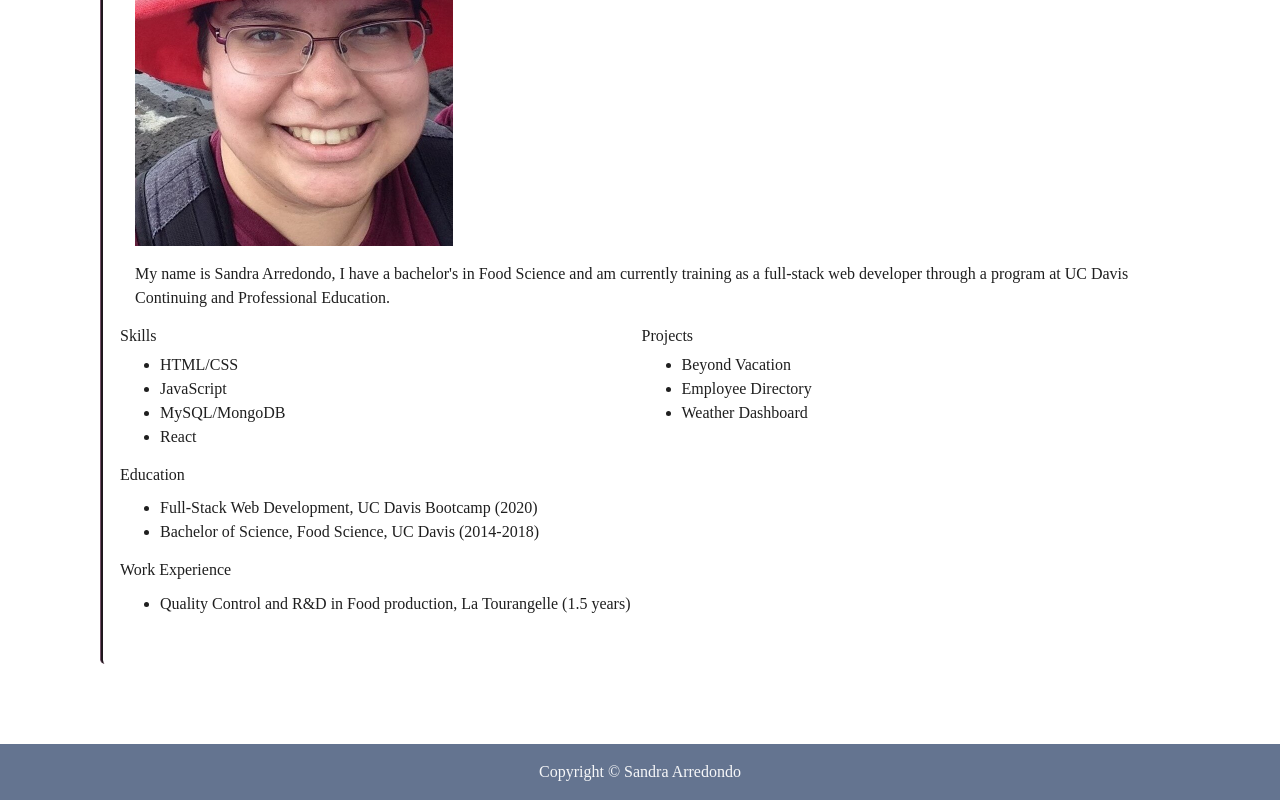
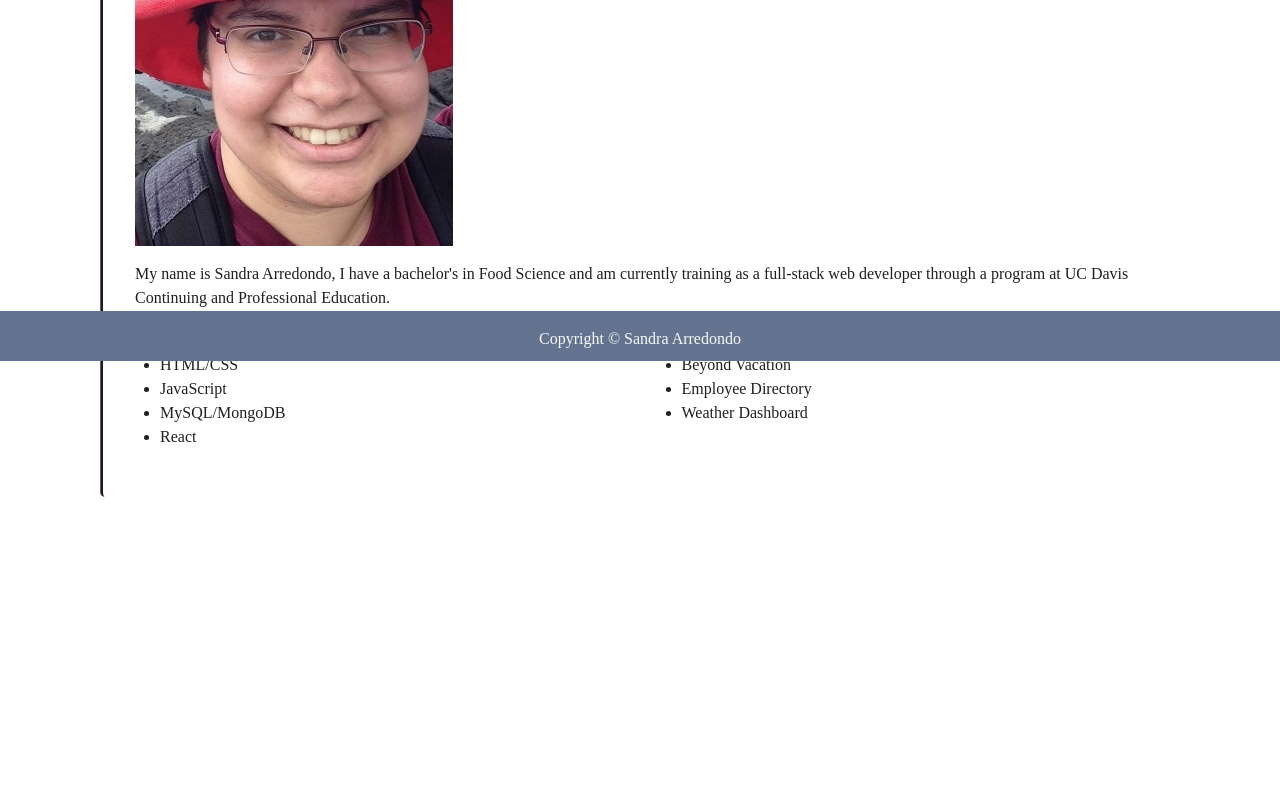
Before and after one commit to salpharre/Portfolio, a React (Create React App) app: page /about in a window 1280 px wide. Shown: the part 439-1239 px from the top of the page. After the commit the page ends 1016 px from the top, so only its background shows below. Built offline with nearby package versions, Linux system fonts and the light colour scheme.

Commit message:
fixed floating footer in contact page, carousel floating over footer problem is occurring

```diff
--- a/src/App.css
+++ b/src/App.css
@@ -1,3 +1,10 @@
+body {
+    display: flex;
+    flex-direction: column;
+    min-height: 100vh;
+}
+
+
 .App {
     background-color:rgba(255, 255, 255, 0.945);
     font-family: serif;
--- a/src/components/AboutMe/index.js
+++ b/src/components/AboutMe/index.js
@@ -46,19 +46,6 @@ function AboutMe() {
                                 </ul>
                             </div>
                         </div>
-                        <div className="row">
-                            <div className="list-group list-group-flush">
-                                <h4 className="card-title">Education</h4>
-                                <ul>
-                                    <li>Full-Stack Web Development, UC Davis Bootcamp (2020)</li>
-                                    <li>Bachelor of Science, Food Science, UC Davis (2014-2018)</li>
-                                </ul>
-                                <h5 className="card-title">Work Experience</h5>
-                                <ul>
-                                    <li>Quality Control and R&D in Food production, La Tourangelle (1.5 years)</li>
-                                </ul>
-                            </div>
-                        </div>
                     </div>
                 </div>
             </div>
--- a/src/components/ContactMe/index.js
+++ b/src/components/ContactMe/index.js
@@ -4,7 +4,7 @@ import "./style.css";
 function ContactMe(props) {
     return (
         <div className="container mb-5">
-            <div className="row justify-content-center">
+            <div className="row">
                 <div className="card">
                     <div className="card-body">
                         <h5 className="card-title contactText">Contact</h5>
--- a/src/components/Footer/index.js
+++ b/src/components/Footer/index.js
@@ -3,11 +3,11 @@ import "./style.css";
 
 function Footer() {
     return (
-        <footer className="py-3">
-            <div className="copyright">
-                <p className="copyrightP">Copyright &copy; Sandra Arredondo</p>
-            </div>
-        </footer>
+        <section className="footer py-3">
+            <p className="copyrightP">Copyright &copy;
+                <a className="link" href="https://github.com/salpharre"> Sandra Arredondo</a>
+            </p>
+        </section>
     );
 };
 
--- a/src/components/Footer/style.css
+++ b/src/components/Footer/style.css
@@ -1,10 +1,18 @@
-footer {
+.footer {
     width:100%;
     text-align: center;
     background-color: #647490;
     color: rgba(255, 255, 255, 0.945);
+    bottom: 0;
+    position: fixed;
+    height: 50px;
+    margin-top: auto;
 }
 
 .copyrightP {
     margin-bottom: 0;
 }
+
+.link {
+    color: rgba(255, 255, 255, 0.945);
+}
--- a/src/components/ProjectCard/style.css
+++ b/src/components/ProjectCard/style.css
@@ -1,5 +1,5 @@
 .cardParent {
-    max-width: 540px;
+    max-width: auto;
 }
 
 .info {
@@ -12,4 +12,9 @@
 
 .card-deck .card {
     min-width: 220px;
+    margin-top: 15px;
 }
+
+.projectInfo {
+    text-align: center;
+}
--- a/src/pages/Project.js
+++ b/src/pages/Project.js
@@ -49,7 +49,7 @@ function Project() {
     return (
         <div className="project">
             <div className="row justify-content-center info">
-                <p>Looking for a specific technology? Start typing below.</p>
+                <p className="text-wrap projectInfo">Looking for a specific technology? Start typing below.</p>
             </div>
             <Search
                 handleInputChange={handleInputChange}
```
